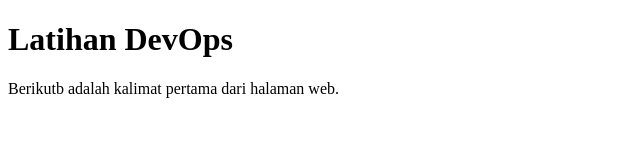
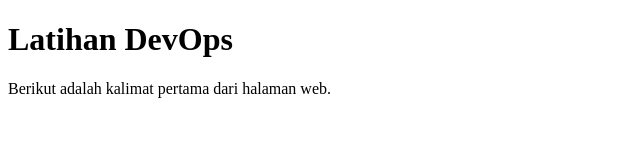
Before and after one commit to jocelynng0108/DevOps_Class_Project, a plain HTML site: page index.html in a window 1280 px wide. Shown: the full height of the page, 0-640 px from the left. Drawn offline with Linux system fonts and the light colour scheme.

Commit message:
Update index.html

```diff
--- a/index.html
+++ b/index.html
@@ -2,6 +2,6 @@
 <html>
 <body>
   <h1>Latihan DevOps</h1>
-  <p>Berikutb adalah kalimat pertama dari halaman web. </p>
+  <p>Berikut adalah kalimat pertama dari halaman web. </p>
 </body>
 </html>
```
